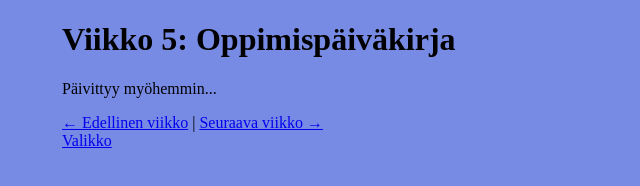
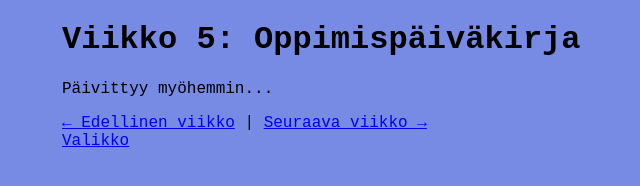
Before and after one commit to helmilot/oppimispaivakirja, a plain HTML site: page viikko5.html in a window 1280 px wide. Shown: the whole page, without its empty margins (178-818 px from the left). Drawn offline with Linux system fonts and the light colour scheme.

Commit message:
Update viikko5.html
fontti

```diff
--- a/viikko5.html
+++ b/viikko5.html
@@ -15,6 +15,7 @@
         width:80%;
         max-width:800px;
         margin: 0 auto;
+        font-family:'Courier New'
       }
 
 
```
